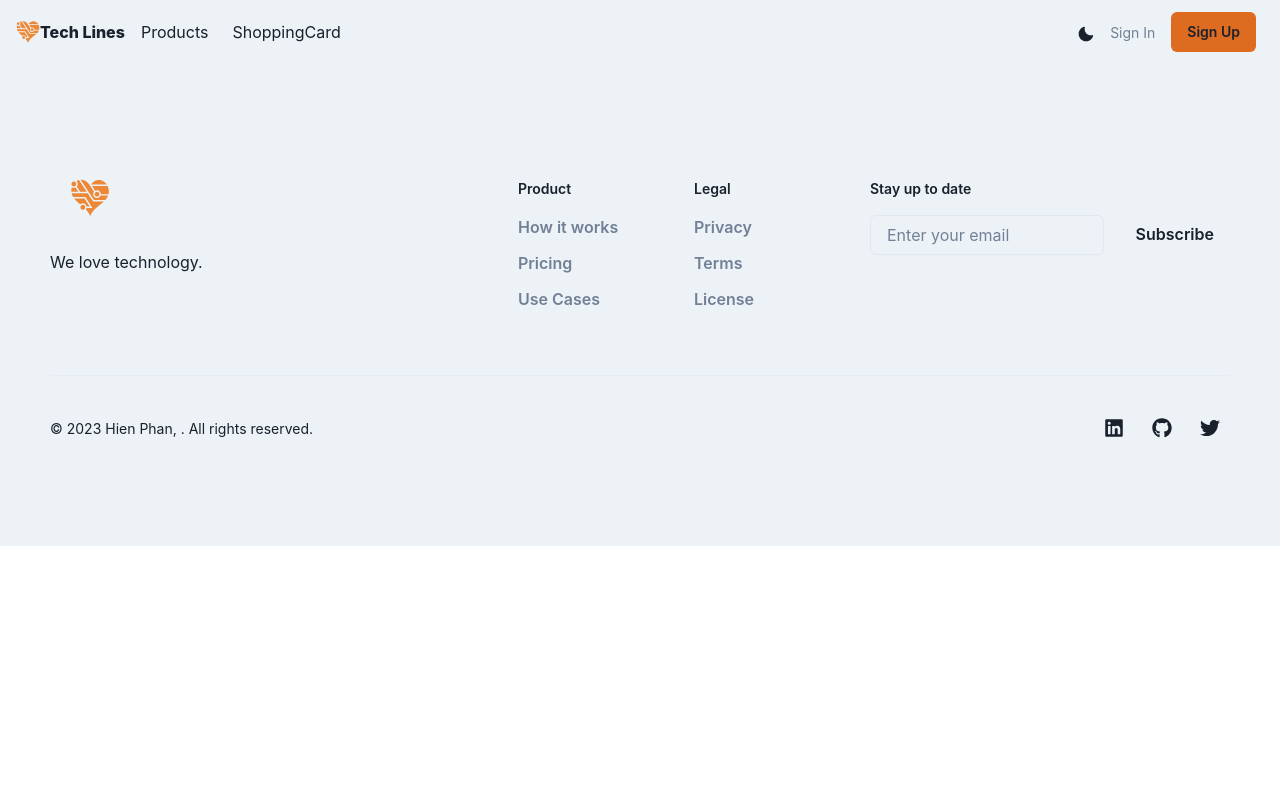
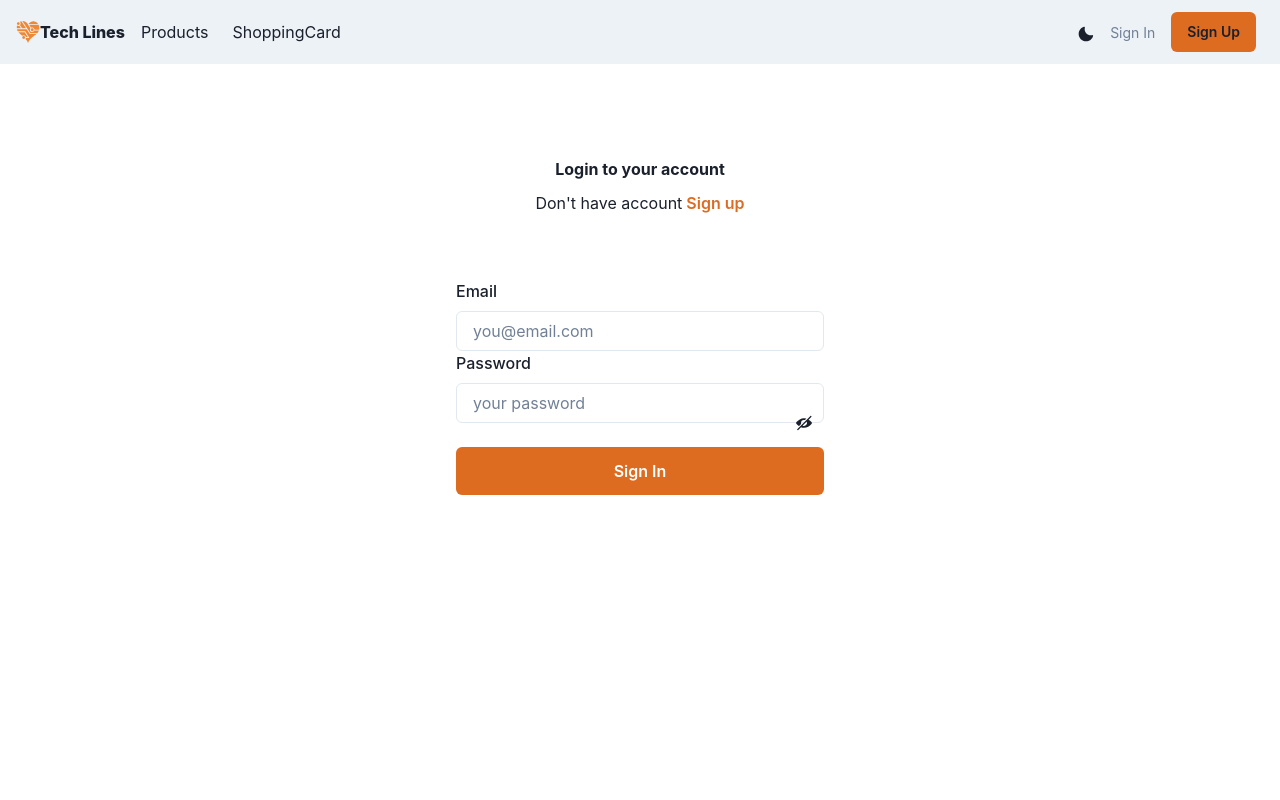
Before and after one commit to hienphan0111/tech-online, a React (Create React App) app in the folder client/: page /login in a window 1280 px wide. Shown: the top 800 px of the page. Built offline with nearby package versions, Linux system fonts and the light colour scheme.

Commit message:
Add login page

```diff
--- a/client/src/App.js
+++ b/client/src/App.js
@@ -7,6 +7,7 @@
 import ProductPage from './pages/productPage';
 import Footer from './components/Footer';
 import Home from './pages/homepage';
+import LoginPage from './pages/loginPage';
 
 function App() {
   return (
@@ -16,6 +17,7 @@
         <main>
           <Routes>
             <Route path='/' element={<Home />} />
+            <Route path='/login' element={<LoginPage />} />
             <Route path='/products' element={<ProductsPage />} />
             <Route path='/cart' element={<CartPage />} />
             <Route path='/product/:id' element={<ProductPage />} />
--- /dev/null
+++ b/client/src/components/PasswordTextField.jsx
@@ -0,0 +1,28 @@
+import { FormControl, FormErrorMessage, FormLabel } from '@chakra-ui/form-control';
+import { Input } from '@chakra-ui/input';
+import { Field, useField } from 'formik';
+import { useState } from 'react';
+import { InputRightElement, Button, InputGroup } from '@chakra-ui/react';
+import { ViewIcon, ViewOffIcon } from '@chakra-ui/icons';
+
+const PasswordTextField = ({ label, type, name, placeholder }) => {
+  const [field, meta] = useField({type, name, placeholder});
+  const [showPassword, setShowPassword] = useState(false);
+
+  return (
+    <FormControl isInvalid={meta.error && meta.touched } md='6'>
+      <FormLabel noOfLine={1}>{label}</FormLabel>
+      <Field as={Input} {...field} type={type} name={name} placeholder={placeholder} />
+      <InputGroup>
+        <InputRightElement h='full' alignItems="center">
+          <Button variant='ghost' onClick={()=> setShowPassword(!showPassword)}>
+            {showPassword ? <ViewIcon /> : <ViewOffIcon />}
+          </Button>
+        </InputRightElement>
+      </InputGroup>
+      <FormErrorMessage>Password is required</FormErrorMessage>
+    </FormControl>
+  )
+}
+
+export default PasswordTextField;
--- /dev/null
+++ b/client/src/components/TextField.jsx
@@ -0,0 +1,17 @@
+import { FormControl, FormErrorMessage, FormLabel } from '@chakra-ui/form-control';
+import { Input } from '@chakra-ui/input';
+import { Field, useField } from 'formik';
+
+const TextField = ({ label, type, name, placeholder }) => {
+  const [field, meta] = useField({type, name, placeholder});
+
+  return (
+    <FormControl isInvalid={ meta.error && meta.touched } md='6'>
+      <FormLabel noOfLine={1}>{label}</FormLabel>
+      <Field as={Input} {...field} type={type} name={name} placeholder={placeholder} />
+      <FormErrorMessage>{meta.error}</FormErrorMessage>
+    </FormControl>
+  )
+}
+
+export default TextField;
--- /dev/null
+++ b/client/src/pages/loginPage.jsx
@@ -0,0 +1,107 @@
+import React from 'react'
+import {
+  Box,
+  Button,
+  Checkbox,
+  Container,
+  FormControl,
+  Heading,
+  HStack,
+  Stack,
+  Text,
+  useBreakpointValue,
+  useColorModeValue,
+  Alert,
+  AlertTitle,
+  AlertDescription,
+  useToast,
+  AlertIcon,
+} from '@chakra-ui/react';
+
+import { useState, userEffect } from 'react';
+import { Formik } from 'formik';
+import * as Yup from 'yup';
+import { useSelector, useDispatch } from 'react-redux';
+import { useNavigate, Link as ReactLink, useLocation } from 'react-router-dom';
+import TextField from '../components/TextField';
+import PasswordTextField from '../components/PasswordTextField';
+import { login } from '../redux/actions/userActions';
+
+const LoginPage = () => {
+
+  const navigate = useNavigate();
+  const location = useLocation();
+  const dispatch = useDispatch();
+  const redirect = '/product';
+  const toast = useToast();
+
+  const headingBR = useBreakpointValue({ base: 'xs', md: 'sm'});
+  const boxBR = useBreakpointValue({ base: 'transparent', md: 'sm'})
+  const user = useSelector((state) => state.user);
+  const { error, loading, userInfo } = user;
+
+  return (
+    <Formik
+      initialValues={{email: '', password: ''}}
+      validationSchema={
+        Yup.object({
+          email: Yup.string().email('Invalid email.').required('Email is required'),
+          password: Yup.string().min(5, 'Password is too short - must be at least 5').required('Password is required')
+        })
+      }
+      onSubmit={(values) => {
+        dispatch(login(values.email, values.password))
+      }}
+    >
+      {
+        (formik) => (
+          <Container maxW='lg' py={{ base: '12', md: '24'}} px={{ base: '0', md: '8' }} minH='4xl'>
+            <Stack spacing='8'>
+              <Stack spacing='8'>
+                <Stack spacing={{base: '2', md: '3'}} textAlign='center'>
+                  <Heading size={headingBR}>Login to your account</Heading>
+                  <HStack spacing='1' justify='center'>
+                    <Text color='muted'>Don't have account</Text>
+                    <Button as={ReactLink} to='/registration' variant='link' colorScheme='orange'>
+                      Sign up
+                    </Button>
+                  </HStack>
+                </Stack>
+              </Stack>
+              <Box
+                py={{ base: '0', md: '8'}}
+                px={{ base: '4', md: '10'}}
+                pg={boxBR}
+              >
+                <Stack spacing='6' as='form' onSubmit={formik.handleSubmit}>
+                  {
+                    error && (
+                      <Alert status='error' flexDirection='column' alignItems='center' textAlign='center'>
+                        <AlertIcon />
+                        <AlertTitle>We are sorry!</AlertTitle>
+                        <AlertDescription>{error}</AlertDescription>
+                      </Alert>
+                    )
+                  }
+                  <Stack spacing='5'>
+                    <FormControl>
+                      <TextField type="text" name="email" placeholder="you@email.com" label="Email" />
+                      <PasswordTextField type="password" name="password" placeholder="your password" label="Password" />
+                    </FormControl>
+                  </Stack>
+                  <Stack spacing='5'>
+                    <Button colorScheme="orange" size="lg" fontSize="md">
+                      Sign In
+                    </Button>
+                  </Stack>
+                </Stack>
+              </Box>
+            </Stack>
+          </Container>
+        )
+      }
+    </Formik>
+  )
+}
+
+export default LoginPage;
--- /dev/null
+++ b/client/src/redux/actions/userActions.js
@@ -0,0 +1,26 @@
+import axios from 'axios';
+import { userLogin, setLoading, setError } from '../slices/user';
+
+export const login = ({ email, password }) => async (dispatch) => {
+  dispatch(setLoading());
+  try {
+    const config = {
+      headers: {
+        'Content-Type': 'application/json',
+      },
+    };
+
+    const { data } = await axios.post('/api/users/login', { email, password}, config);
+    dispatch(userLogin(data));
+  } catch (err) {
+    dispatch(
+      setError(
+        err.response && err.response.data.message
+        ? err.response.data.message
+        : err.message
+        ? err.message
+        : 'an unexpected error has occured. Please try again later'
+      )
+    );
+  }
+}
--- /dev/null
+++ b/client/src/redux/slices/user.js
@@ -0,0 +1,38 @@
+import { createSlice } from '@reduxjs/toolkit';
+
+export const initialState = {
+  loading: false,
+  error: null,
+  userInfo: JSON.parse(localStorage.getItem('userInfo')) ?? null,
+}
+
+export const userSlice = createSlice({
+  name: 'products',
+  initialState,
+  reducers: {
+    setLoading: (state) => {
+      state.loading = true;
+    },
+    userLogin: (state, {payload}) => {
+      state.loading = false;
+      state.error = null;
+      state.userInfo = payload;
+      localStorage.setItem('userInfo', JSON.stringify(state.userInfo));
+    },
+    userLogout: (state, {payload}) => {
+      state.loading = false;
+      state.userInfo = null;
+      localStorage.setItem('userInfo', null);
+      state.error = null;
+    },
+    setError: (state, {payload}) => {
+      state.error = payload;
+      state.loading = false;
+    },
+  },
+});
+
+export const { userLogin, userLogout, setLoading, setError } = userSlice.actions;
+export default userSlice.reducer;
+
+export const userSelector = ({state}) => state.user;
--- a/client/src/redux/store.js
+++ b/client/src/redux/store.js
@@ -2,10 +2,12 @@
 
 import products from './slices/product';
 import cart from './slices/cart';
+import user from './slices/user';
 
 const reducer = combineReducers({
   products,
   cart,
+  user,
 })
 
 export default configureStore({
```
